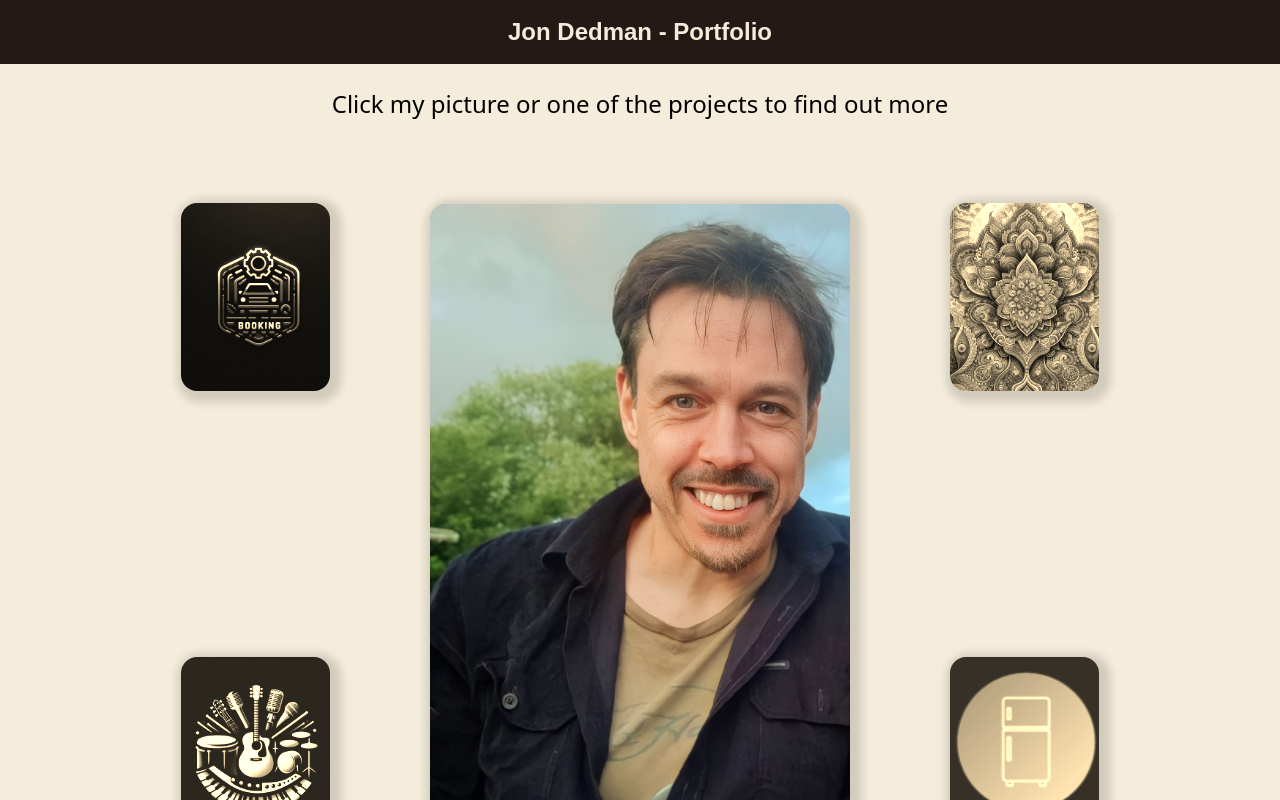
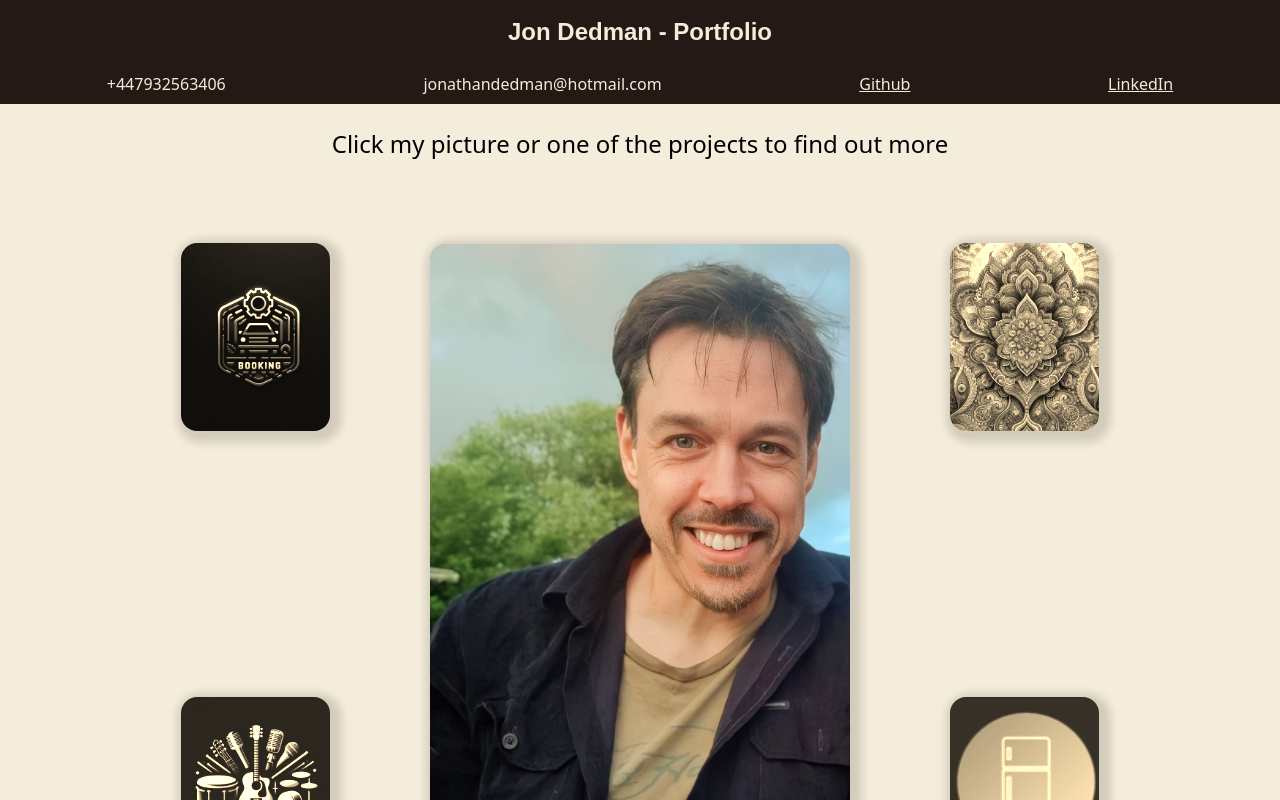
Before and after one commit to jondedman/portfolio, a React (Vite) app: page / in a window 1280 px wide. Shown: the top 800 px of the page. Built offline with nearby package versions, Linux system fonts and the light colour scheme; no server answers.

Commit message:
add basic styling to contact form and move contact details to banner

```diff
--- a/src/App.jsx
+++ b/src/App.jsx
@@ -14,6 +14,32 @@ function App() {
 					Jon Dedman - Portfolio
 				</h1>
 			</div>
+			<div className="flex justify-around items-center mx-auto bg-banner-color w-full text-background-color p-2">
+				<h2>+447932563406</h2>
+				<h2>jonathandedman@hotmail.com</h2>
+				<h2>
+					{" "}
+					<a
+						href="https://github.com/jondedman"
+						target="_blank"
+						rel="noreferrer"
+						className="underline"
+					>
+						Github
+					</a>
+				</h2>
+				<h2>
+					{" "}
+					<a
+						href="https://linkedin.com/in/jon-dedman"
+						target="_blank"
+						rel="noreferrer"
+						className="underline"
+					>
+						LinkedIn
+					</a>
+				</h2>
+			</div>
 			<Instructions />
 			<div className="flex items-center justify-center h-[calc(100vh - 15vh)] mx-auto w-3/4 bg-background-color xs:w-full xs:h-full">
 				<GameBoard />
--- a/src/CV/CV.jsx
+++ b/src/CV/CV.jsx
@@ -22,18 +22,10 @@ function Cv() {
 					Download CV
 				</a>
 			</div>
+
 			<div>
 				<h2 className="text-left my-2 font-bold">Contact</h2>
 				<ContactMe />
-				<div className="flex justify-start">
-					<ul className="text-left mb-2">
-						<li>+44 07932563406</li>
-						<li>jonathandedman@hotmail.com</li>
-						<li>https://github.com/jondedman </li>
-						<li>linkedin.com/in/jon-dedman</li>
-						<li>location: London/remote </li>
-					</ul>
-				</div>
 			</div>
 			<h2
 				className="mb-2 text-left cursor-pointer font-bold"
--- a/src/ContactMe.jsx
+++ b/src/ContactMe.jsx
@@ -16,6 +16,7 @@ export const ContactMe = () => {
 			.then(
 				() => {
 					console.log("SUCCESS!");
+					form.current.reset();
 				},
 				(error) => {
 					console.log("FAILED...", error.text);
@@ -24,14 +25,35 @@ export const ContactMe = () => {
 	};
 
 	return (
-		<form ref={form} onSubmit={sendEmail}>
-			<label>Name</label>
-			<input type="text" name="user_name" className="text-black" />
-			<label>Email</label>
-			<input type="email" name="user_email" className="text-black" />
-			<label>Message</label>
-			<textarea name="message" className="text-black" />
-			<input type="submit" value="Send" />
+		<form
+			ref={form}
+			onSubmit={sendEmail}
+			className="border border-1 my-4 rounded-lg"
+		>
+			<div className="flex justify-start m-2">
+				<label className="m-1">Name:</label>
+				<input
+					type="text"
+					name="user_name"
+					className="text-black m-2 rounded-lg"
+				/>
+				<label className="m-1">Email:</label>
+				<input
+					type="email"
+					name="user_email"
+					className="text-black m-2 rounded-lg"
+				/>
+			</div>
+			<div className="flex justify-center items-center">
+				{/* <label className="m-1">Message:</label> */}
+				<textarea
+					name="message"
+					className="text-black m-2 rounded-lg w-full h-full"
+				/>
+			</div>
+			<button className="border border-2 p-2 rounded-lg my-2">
+				<input type="submit" value="Send" />
+			</button>
 		</form>
 	);
 };
```
